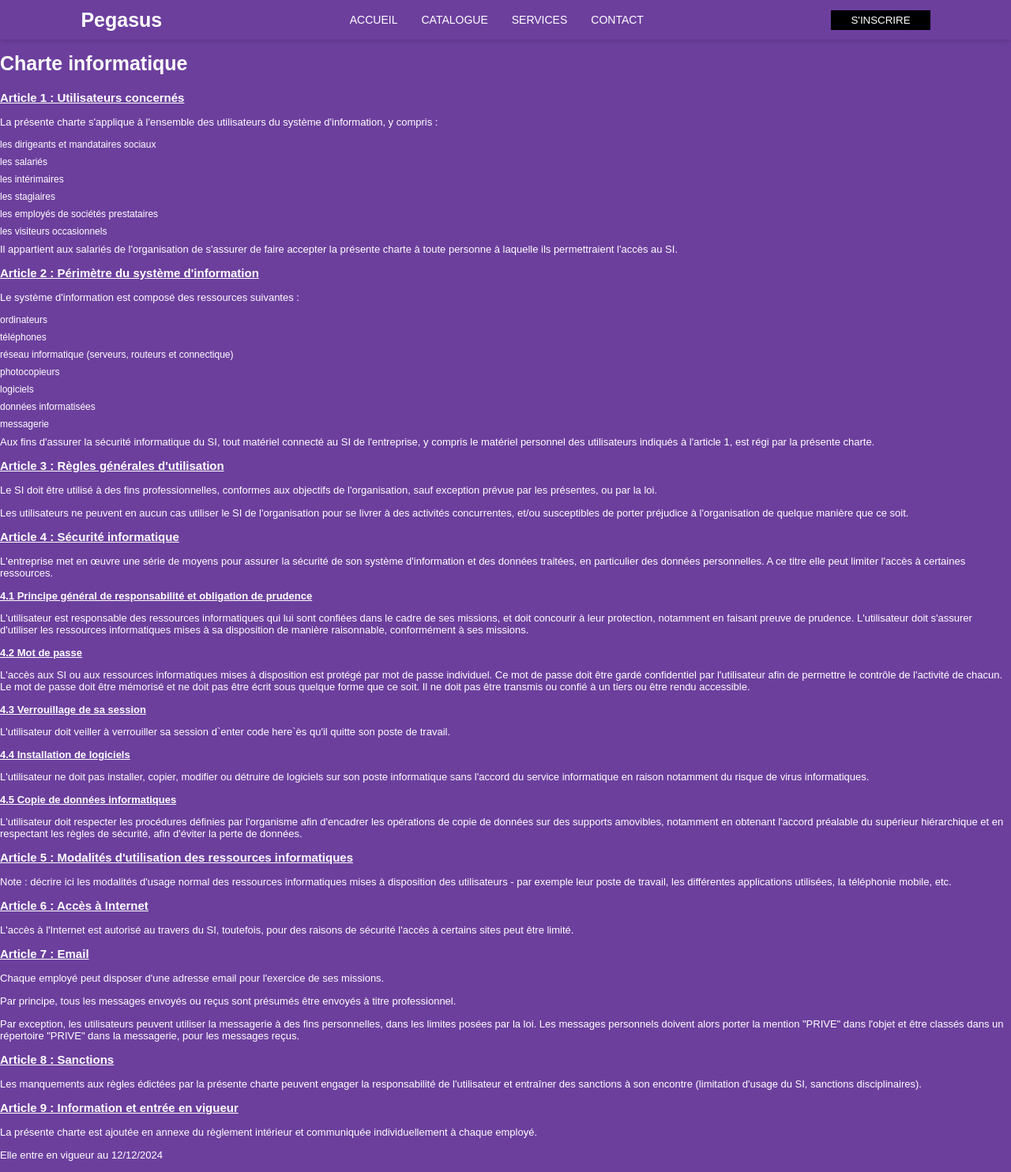
After one commit to JolistonDSZ/projet1, a PHP site: page /charteInformatique.html in a window 1280 px wide. The commit adds this page. Shown: the whole page at 79% size. Run offline with PHP 8.4, Linux system fonts and the light colour scheme.

Commit message:
mention legale + charte informatique

```diff
--- /dev/null
+++ b/APsite/charteInformatique.html
@@ -0,0 +1,165 @@
+<!DOCTYPE html>
+<html lang="fr">
+  <head>
+    <meta charset="UTF-8" />
+    <meta name="viewport" content="width=device-width, initial-scale=1.0" />
+    <title>Mention Legale</title>
+    <link rel="stylesheet" href="ci.css" />
+    <link rel="icon" type="image/x-icon" href="images/pegasus.jpg" />
+  </head>
+  <body>
+    <header>
+      <!-- menu  -->
+
+      <div class="logo">
+        <p>Pegasus</p>
+      </div>
+
+      <ul class="menu">
+        <li><a href="index.html">ACCUEIL</a></li>
+        <li><a href="index.html#cars">CATALOGUE</a></li>
+        <li><a href="index.html#services">SERVICES</a></li>
+        <li><a href="index.html#contact">CONTACT</a></li>
+      </ul>
+
+      <button class="login_btn">S'INSCRIRE</button>
+    </header>
+
+    <br>
+    <br>
+    <br>
+    <br>
+    <br>
+    <br>
+
+    <body>
+        <div class="ci">
+        <h1>Charte informatique</h1>
+        <h2>Article 1 : Utilisateurs concernés</h2>
+        <p>
+          La présente charte s'applique à l'ensemble des utilisateurs du système
+          d'information, y compris :
+        </p>
+        <ul>
+          <li>les dirigeants et mandataires sociaux</li>
+          <li>les salariés</li>
+          <li>les intérimaires</li>
+          <li>les stagiaires</li>
+          <li>les employés de sociétés prestataires</li>
+          <li>les visiteurs occasionnels</li>
+        </ul>
+        <p>
+          Il appartient aux salariés de l'organisation de s'assurer de faire
+          accepter la présente charte à toute personne à laquelle ils permettraient
+          l'accès au SI.
+        </p>
+        <h2>Article 2 : Périmètre du système d'information</h2>
+        <p>Le système d'information est composé des ressources suivantes :</p>
+        <ul>
+          <li>ordinateurs</li>
+          <li>téléphones</li>
+          <li>réseau informatique (serveurs, routeurs et connectique)</li>
+          <li>photocopieurs</li>
+          <li>logiciels</li>
+          <li>données informatisées</li>
+          <li>messagerie</li>
+        </ul>
+        <p>
+          Aux fins d'assurer la sécurité informatique du SI, tout matériel connecté
+          au SI de l'entreprise, y compris le matériel personnel des utilisateurs
+          indiqués à l'article 1, est régi par la présente charte.
+        </p>
+        <h2>Article 3 : Règles générales d'utilisation</h2>
+        <p>
+          Le SI doit être utilisé à des fins professionnelles, conformes aux
+          objectifs de l'organisation, sauf exception prévue par les présentes, ou
+          par la loi.
+        </p>
+        <p>
+          Les utilisateurs ne peuvent en aucun cas utiliser le SI de l'organisation
+          pour se livrer à des activités concurrentes, et/ou susceptibles de porter
+          préjudice à l'organisation de quelque manière que ce soit.
+        </p>
+        <h2>Article 4 : Sécurité informatique</h2>
+        <p>
+          L'entreprise met en œuvre une série de moyens pour assurer la sécurité de
+          son système d'information et des données traitées, en particulier des
+          données personnelles. A ce titre elle peut limiter l'accès à certaines
+          ressources.
+        </p>
+        <h3>4.1 Principe général de responsabilité et obligation de prudence</h3>
+        <p>
+          L'utilisateur est responsable des ressources informatiques qui lui sont
+          confiées dans le cadre de ses missions, et doit concourir à leur
+          protection, notamment en faisant preuve de prudence. L'utilisateur doit
+          s'assurer d'utiliser les ressources informatiques mises à sa disposition
+          de manière raisonnable, conformément à ses missions.
+        </p>
+        <h3>4.2 Mot de passe</h3>
+        <p>
+          L'accès aux SI ou aux ressources informatiques mises à disposition est
+          protégé par mot de passe individuel. Ce mot de passe doit être gardé
+          confidentiel par l'utilisateur afin de permettre le contrôle de l'activité
+          de chacun. Le mot de passe doit être mémorisé et ne doit pas être écrit
+          sous quelque forme que ce soit. Il ne doit pas être transmis ou confié à
+          un tiers ou être rendu accessible.
+        </p>
+        <h3>4.3 Verrouillage de sa session</h3>
+        <p>
+          L'utilisateur doit veiller à verrouiller sa session d`enter code here`ès
+          qu'il quitte son poste de travail.
+        </p>
+        <h3>4.4 Installation de logiciels</h3>
+        <p>
+          L'utilisateur ne doit pas installer, copier, modifier ou détruire de
+          logiciels sur son poste informatique sans l'accord du service informatique
+          en raison notamment du risque de virus informatiques.
+        </p>
+        <h3>4.5 Copie de données informatiques</h3>
+        <p>
+          L'utilisateur doit respecter les procédures définies par l'organisme afin
+          d'encadrer les opérations de copie de données sur des supports amovibles,
+          notamment en obtenant l'accord préalable du supérieur hiérarchique et en
+          respectant les règles de sécurité, afin d'éviter la perte de données.
+        </p>
+        <h2>Article 5 : Modalités d'utilisation des ressources informatiques</h2>
+        <p>
+          Note : décrire ici les modalités d'usage normal des ressources
+          informatiques mises à disposition des utilisateurs - par exemple leur
+          poste de travail, les différentes applications utilisées, la téléphonie
+          mobile, etc.
+        </p>
+        <h2>Article 6 : Accès à Internet</h2>
+        <p>
+          L'accès à l'Internet est autorisé au travers du SI, toutefois, pour des
+          raisons de sécurité l'accès à certains sites peut être limité.
+        </p>
+        <h2>Article 7 : Email</h2>
+        <p>
+          Chaque employé peut disposer d'une adresse email pour l'exercice de ses
+          missions.
+        </p>
+        <p>
+          Par principe, tous les messages envoyés ou reçus sont présumés être
+          envoyés à titre professionnel.
+        </p>
+        <p>
+          Par exception, les utilisateurs peuvent utiliser la messagerie à des fins
+          personnelles, dans les limites posées par la loi. Les messages personnels
+          doivent alors porter la mention "PRIVE" dans l'objet et être classés dans
+          un répertoire "PRIVE" dans la messagerie, pour les messages reçus.
+        </p>
+        <h2>Article 8 : Sanctions</h2>
+        <p>
+          Les manquements aux règles édictées par la présente charte peuvent engager
+          la responsabilité de l'utilisateur et entraîner des sanctions à son
+          encontre (limitation d'usage du SI, sanctions disciplinaires).
+        </p>
+        <h2>Article 9 : Information et entrée en vigueur</h2>
+        <p>
+          La présente charte est ajoutée en annexe du règlement intérieur et
+          communiquée individuellement à chaque employé.
+        </p>
+        <p>Elle entre en vigueur au 12/12/2024</p>
+
+      </body>
--- /dev/null
+++ b/APsite/ci.css
@@ -0,0 +1,91 @@
+*{
+    margin: 0;
+    padding: 0;
+    font-family: "Poppins" , sans-serif;
+    box-sizing: border-box;
+    transition: all.2s linear;
+    text-decoration: none;
+    border: none;
+}
+html {
+    font-size: 62.5%;
+    overflow-x: hidden;
+    scroll-padding-top: 7em;
+    scroll-behavior: smooth;
+}
+body {
+    position: relative;
+    background-color: #6c3f9d;
+}
+header {
+    position: fixed;
+    top: 0;
+    left: 0;
+    right: 0;
+    z-index: 20;
+    background-color: #6c3f9d;
+    display: flex;
+    align-items: center;
+    justify-content: space-between;
+    padding: 10px 8%;
+    height: 50px;
+    box-shadow: 0 0 10px 0 rgba(0,0,0,0.2);
+}
+header .logo {
+    color: #FFFFFF;
+    font-size: 25px;
+    font-weight: bold;
+}
+header .logo span {
+    color: #FFFFFF;
+}
+.menu {
+    display: flex;
+}
+.menu li {
+    list-style: none;
+    margin: 0 15px;
+}
+.menu li a {
+    font-size: 14px;
+    color: #FFFFFF;
+    font-weight: 300;
+    transition: 0.2s;
+}
+.menu li a:hover {
+    color: #fff;
+}
+header button {
+    background-color: #000;
+    cursor: pointer;
+    color: #fff;
+    padding: 5px 25px;
+}
+
+.ci h1 {
+    font-size: 25px;
+    margin-bottom: 20px;
+    color:#fff;
+}
+.ci h2 {
+    color:#fff;
+    font-size: 15px;
+    margin-bottom: 15px;
+    text-decoration: underline;
+}
+.ci p {
+    margin-bottom: 14px;
+    color: #FFFFFF;
+    font-size: 13px;
+}
+.ci h3 {
+    color:#fff;
+    font-size: 13px;
+    margin-bottom: 13px;
+    text-decoration: underline;
+}
+.ci li {
+    margin-bottom: 8px;
+    color: #FFFFFF;
+    font-size: 12px;
+}
--- a/APsite/inscrire.html
+++ b/APsite/inscrire.html
@@ -13,7 +13,7 @@
         <!-- menu  -->
 
         <div class="logo">
-            <p><span>Voiture</span>Luxe</p>
+            <p>Pegasus</p>
         </div>
 
         <ul class="menu">
--- a/APsite/style.css
+++ b/APsite/style.css
@@ -313,6 +313,10 @@ footer {
     font-size: 14px;
 }
 
+footer a {
+    color: #fff;
+}
+
 .bandeau {
     background-color: #633a90;
 }
```
Also changed, not shown: APsite/index.html (+15 -15 lines), APsite/l1.html (+6 -3 lines), APsite/l2.html (+6 -3 lines), APsite/l3.html (+6 -3 lines), APsite/l4.html (+6 -3 lines), APsite/l5.html (+6 -3 lines), APsite/l6.html (+6 -3 lines), APsite/l7.html (+6 -3 lines), APsite/l8.html (+6 -3 lines), APsite/l9.html (+6 -3 lines), APsite/mentionsLegale.html (added, +74 -0 lines), APsite/ml.css (added, +80 -0 lines).
